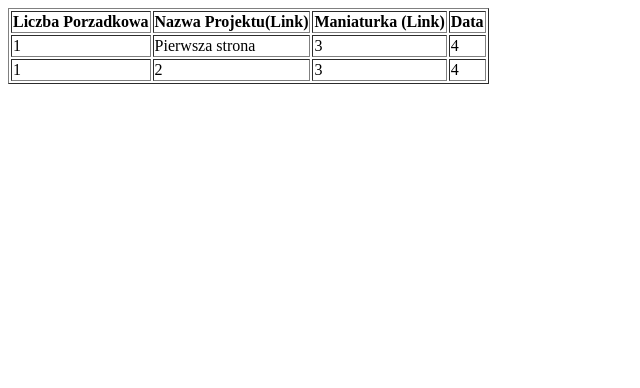
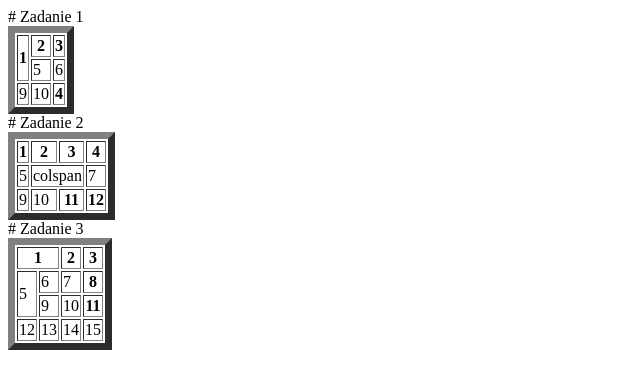
Before and after one commit to xeobt/StanislawCzaban.github.io, a plain HTML site: page index.html in a window 1280 px wide. Shown: the whole page, without its empty margins (0-640 px from the left). Drawn offline with Linux system fonts and the light colour scheme.

Commit message:
Update index.html

```diff
--- a/index.html
+++ b/index.html
@@ -1,30 +1,94 @@
+
+
+# Zadanie 1
 <!DOCTYPE html>
 <html lang="en">
 <head>
     <meta charset="UTF-8">
     <meta name="viewport" content="width=device-width, initial-scale=1.0">
-    <title>HTML Table Example</title>
 </head>
 <body>
-    <table border="1">
+    <table border="7">
         <tr>
-            <th>Liczba Porzadkowa</th>
-            <th>Nazwa Projektu(Link)</th>
-            <th>Maniaturka (Link)</th>
-			<th>Data</th>
+            <th rowspan="2">1</th>
+            <th>2</th>
+		<th>3</th>
         </tr>
         <tr>
-            <td>1</td>
-            <td>Pierwsza strona</td>
-            <td>3</td>
-			<td>4</td>
+            <td>5</td>
+            <td>6</td>
         </tr>
         <tr>
-            <td>1</td>
-            <td>2</td>
-            <td>3</td>
-			<td>4</td>
+            <td>9</td>
+            <td>10</td>
+		<th>4</th>
         </tr>
     </table>
 </body>
 </html>
+
+# Zadanie 2
+<!DOCTYPE html>
+<html lang="en">
+<head>
+    <meta charset="UTF-8">
+    <meta name="viewport" content="width=device-width, initial-scale=1.0">
+</head>
+<body>
+    <table border="7">
+        <tr>
+            <th>1</th>
+            <th>2</th>
+		<th>3</th>
+		<th>4</th>
+        </tr>
+        <tr>
+            <td>5</td>
+            <td colspan="2">colspan</td>
+		<td>7</td>
+        </tr>
+        <tr>
+            <td>9</td>
+            <td>10</td>
+		<th>11</th>
+		<th>12</th>
+        </tr>
+    </table>
+</body>
+</html>
+
+
+# Zadanie 3
+<!DOCTYPE html>
+<html lang="en">
+<head>
+    <meta charset="UTF-8">
+    <meta name="viewport" content="width=device-width, initial-scale=1.0">
+</head>
+<body>
+    <table border="7">
+        <tr>
+            <th colspan="2">1</th>
+            <th>2</th>
+		<th>3</th>
+        </tr>
+        <tr>
+            <td rowspan="2">5</td>
+            <td>6</td>
+		<td>7</td>
+		<th>8</th>
+        </tr>
+        <tr>
+            <td>9</td>
+            <td>10</td>
+		<th>11</th>
+        </tr>
+	<tr>
+		<td>12</td>
+		<td>13</td>
+		<td>14</td>
+		<td>15</td>
+	</tr>
+    </table>
+</body>
+</html>
```
